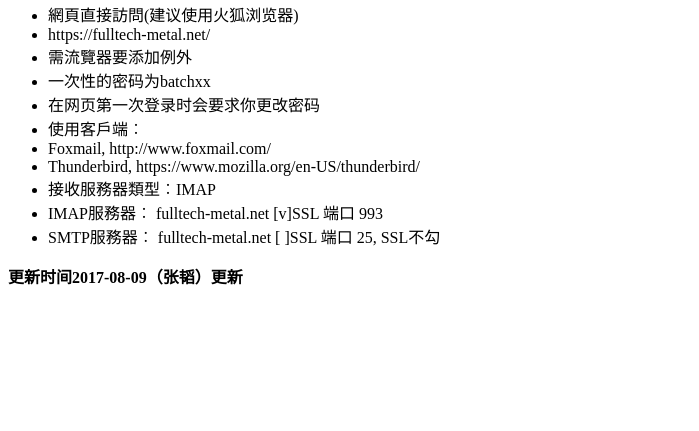
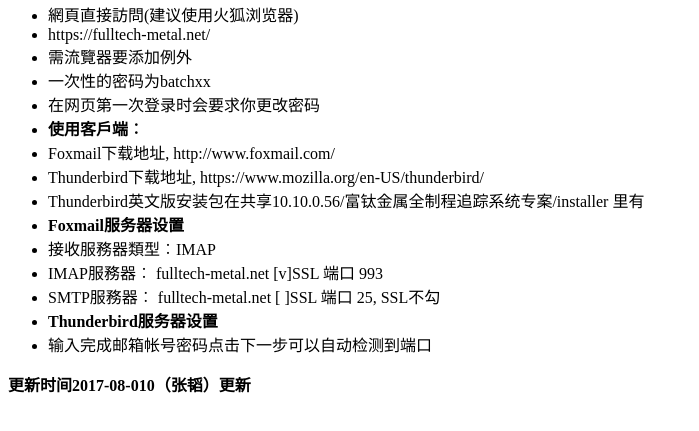
Before and after one commit to ft2017/email, a plain HTML site: page index.html in a window 1280 px wide. Shown: the part 87-518 px from the top of the page, without its empty margins (0-699 px from the left). Drawn offline with Linux system fonts and the light colour scheme.

Commit message:
更新内容

```diff
--- a/index.html
+++ b/index.html
@@ -20,14 +20,18 @@ and open the template in the editor.
                 <li>   需流覽器要添加例外</li>
                 <li>  一次性的密码为batchxx </li>
                 <li>  在网页第一次登录时会要求你更改密码 </li>
-                <li>  使用客戶端︰</li>
-                <li>  Foxmail, http://www.foxmail.com/</li>
-                <li> Thunderbird, https://www.mozilla.org/en-US/thunderbird/</li>
+                <li><strong>  使用客戶端︰</strong></li>
+                <li>  Foxmail下载地址, http://www.foxmail.com/</li>
+                <li> Thunderbird下载地址, https://www.mozilla.org/en-US/thunderbird/</li>
+                <li>Thunderbird英文版安装包在共享10.10.0.56/富钛金属全制程追踪系统专案/installer 里有</li>
+                <li><strong>Foxmail服务器设置</strong></li>
                 <li>  接收服務器類型︰IMAP<br></li>
                 <li> IMAP服務器︰ fulltech-metal.net [v]SSL 端口 993</li>
                 <li> SMTP服務器︰ fulltech-metal.net [ ]SSL 端口 25, SSL不勾</li>
+                 <li><strong>Thunderbird服务器设置</strong></li>
+                 <li>输入完成邮箱帐号密码点击下一步可以自动检测到端口</li>
             </ul>
-            <strong>更新时间2017-08-09（张韬）更新</strong>
+            <strong>更新时间2017-08-010（张韬）更新</strong>
         </div>
 
     </body>
```
